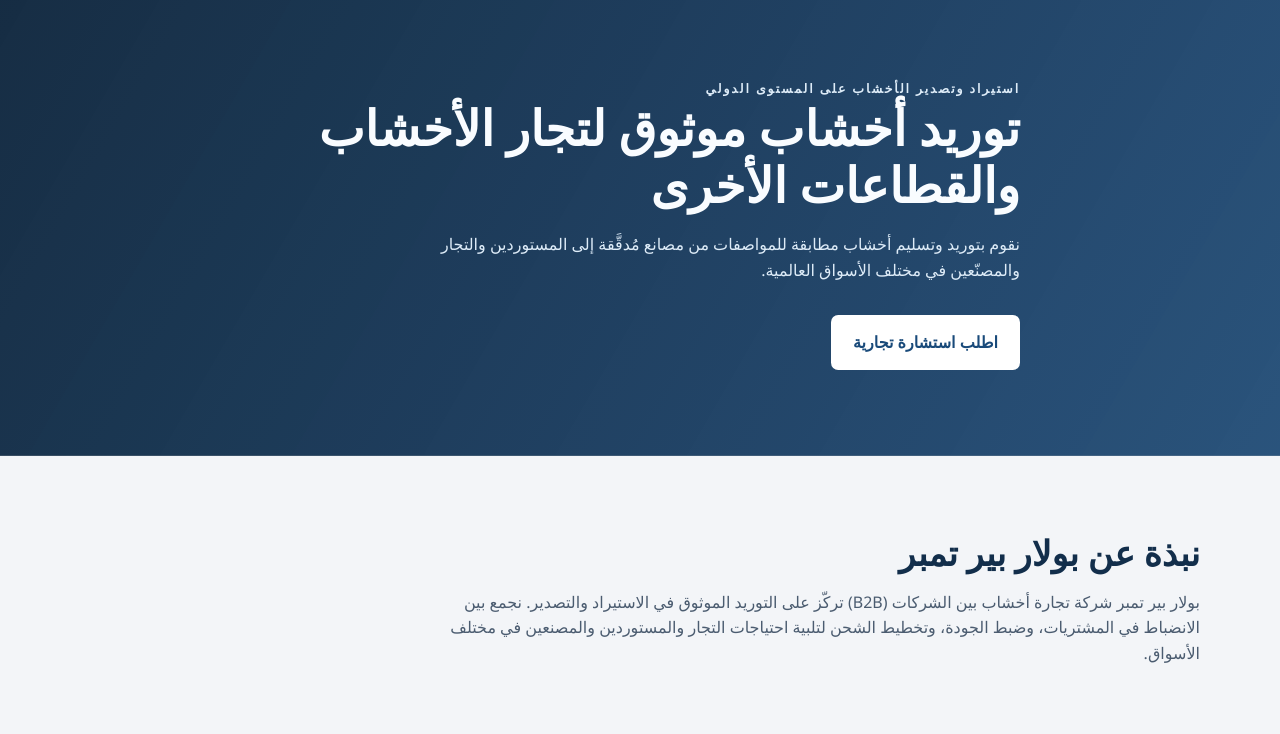
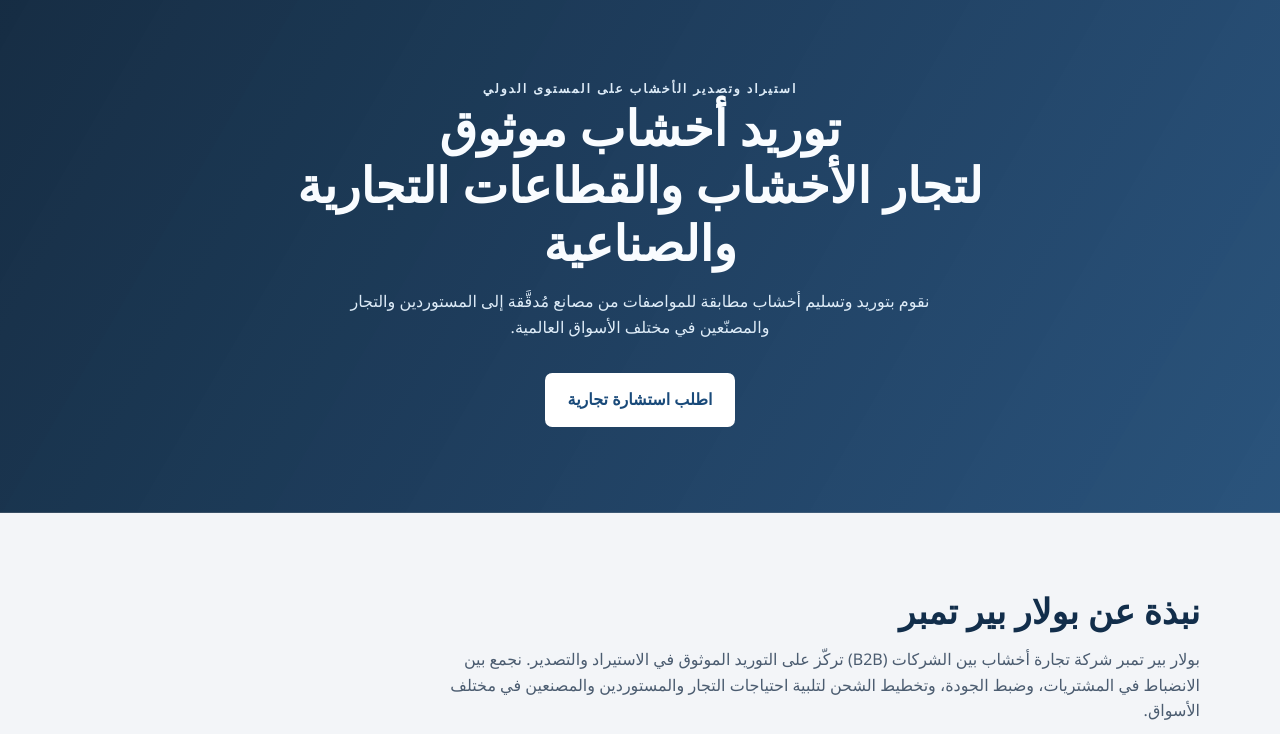
Before and after one commit to ahmedsalah004/polarbeartimber-site, a plain HTML site: page ar.html in a window 1280 px wide. Shown: the part 66-800 px from the top of the page. Drawn offline with Linux system fonts and the light colour scheme.

Commit message:
Refine Arabic hero headline wrapping and copy

```diff
--- a/ar.html
+++ b/ar.html
@@ -34,7 +34,7 @@
 
       <div class="container hero-content">
         <p class="eyebrow">استيراد وتصدير الأخشاب على المستوى الدولي</p>
-        <h1>توريد أخشاب موثوق لتجار الأخشاب والقطاعات الأخرى</h1>
+        <h1>توريد أخشاب موثوق<br class="hero-break-ar" />لتجار الأخشاب والقطاعات التجارية والصناعية</h1>
         <p>
           نقوم بتوريد وتسليم أخشاب مطابقة للمواصفات من مصانع مُدقَّقة إلى المستوردين والتجار
           والمصنّعين في مختلف الأسواق العالمية.
--- a/style.css
+++ b/style.css
@@ -349,6 +349,19 @@
   max-width: 62ch;
 }
 
+html[lang="ar"] .hero-content {
+  text-align: center;
+  margin-inline: auto;
+}
+
+html[lang="ar"] .hero .hero-break-ar {
+  display: inline;
+}
+
+html[lang="ar"] .hero p {
+  margin-inline: auto;
+}
+
 @media (max-width: 910px) {
   .contact-layout {
     grid-template-columns: 1fr;
@@ -360,6 +373,10 @@
 }
 
 @media (max-width: 760px) {
+  html[lang="ar"] .hero .hero-break-ar {
+    display: none;
+  }
+
   .nav {
     flex-direction: column;
     align-items: flex-start;
```
